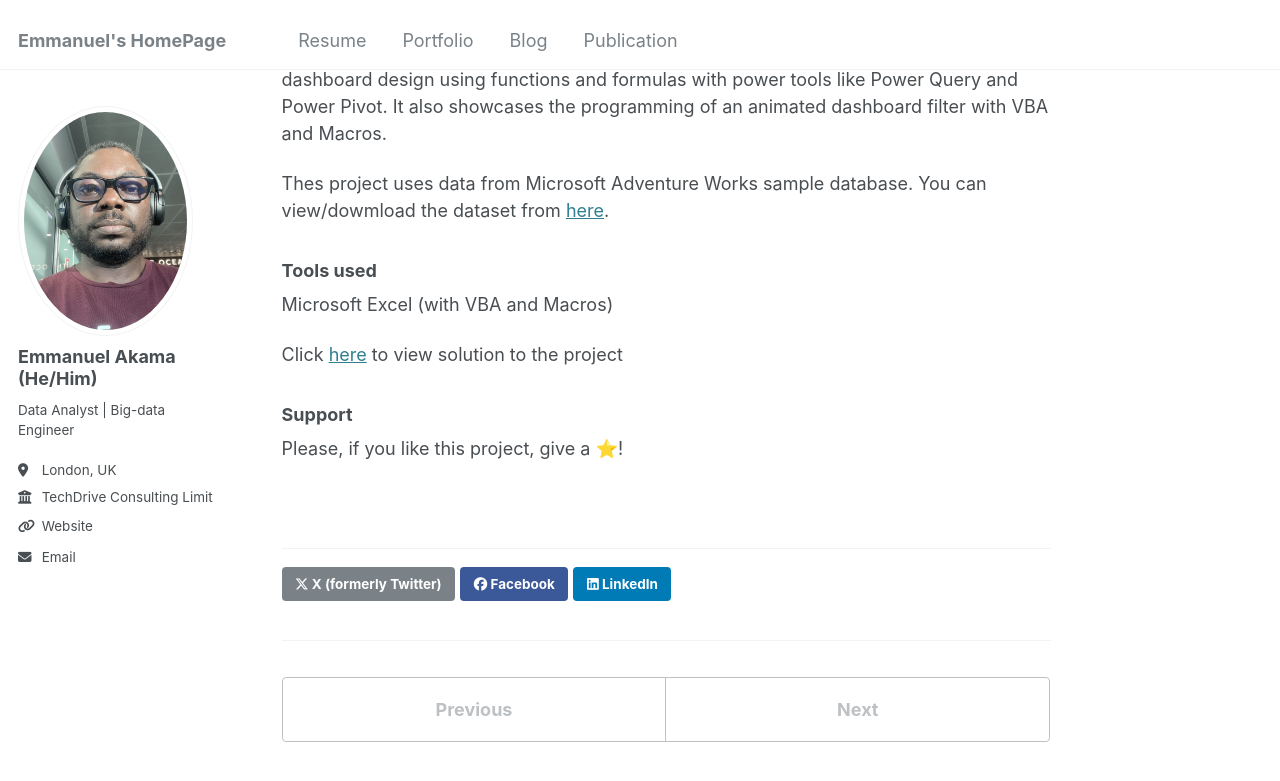
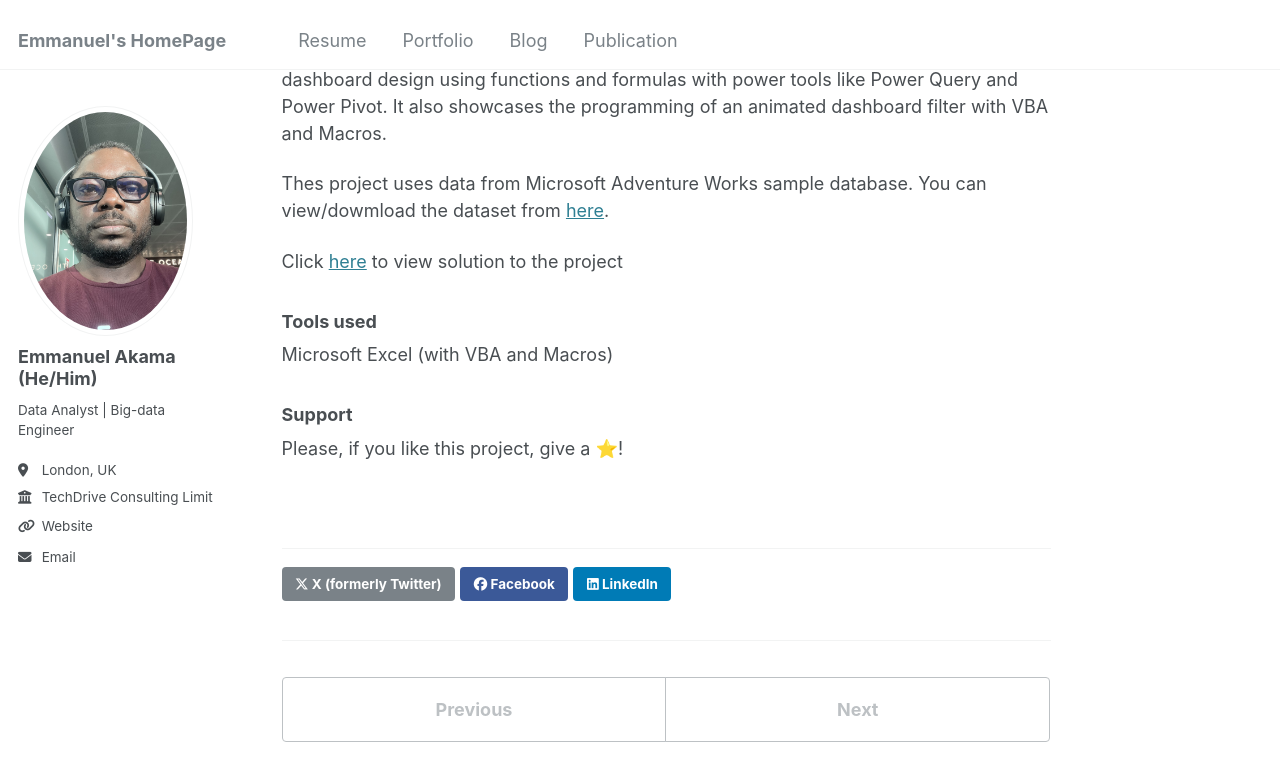
Before and after one commit to Akama-EO/Akama-EO.github.io, a Jekyll site: the page built from _portfolio/portfolio-2.md, in a window 1280 px wide and 900 px high, scrolled down 459 px. Shown: the top 781 px of the window. Built offline with Jekyll 4.4.1, drawn with Linux system fonts in a browser that asks for light colours.

```diff
--- a/_portfolio/portfolio-2.md
+++ b/_portfolio/portfolio-2.md
@@ -14,10 +14,10 @@ This project highlights the power and flexibility of Advance Excel for multi-pag
 
 Thes project uses data from Microsoft Adventure Works sample database. You can view/dowmload the dataset from [here](https://github.com/Akama-EO/bi-portfolio-projects-/blob/main/Sales_02/Databases/AdventureWorks.xlsx).
 
+Click [here](https://github.com/Akama-EO/bi-portfolio-projects-/blob/main/Sales_02) to view solution to the project
+
 ### Tools used
 Microsoft Excel (with VBA and Macros)
 
-Click [here](https://github.com/Akama-EO/bi-portfolio-projects-/blob/main/Sales_02) to view solution to the project
-
 ### Support
 Please, if you like this project, give a ⭐️!
```
